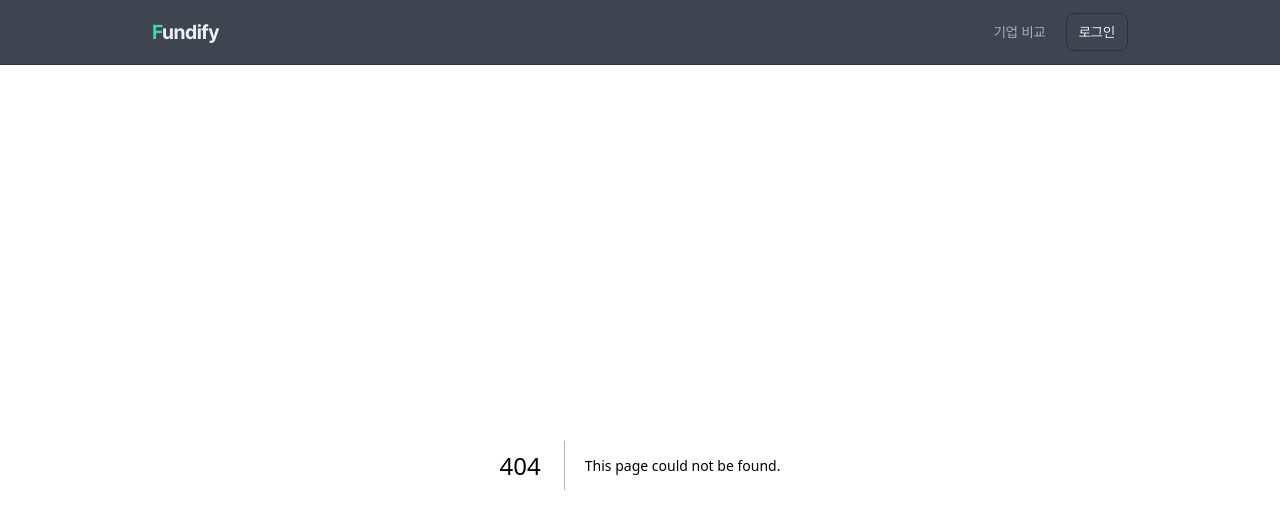
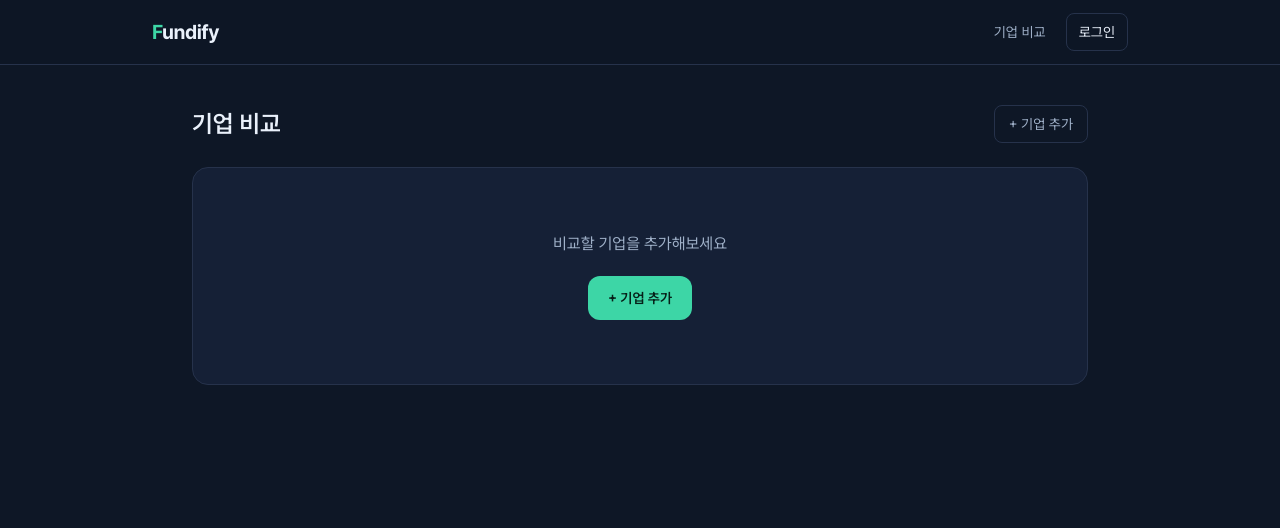
Before and after one commit to fundify-project/fundify, a Next.js app in the folder frontend/: page /compare in a window 1280 px wide. Before the commit this address had no page. Shown: the top 528 px of the page. Built offline with nearby package versions, Linux system fonts and the light colour scheme.

Commit message:
Feat: 기업 비교 페이지 구현

```diff
--- /dev/null
+++ b/frontend/app/compare/page.tsx
@@ -0,0 +1,99 @@
+"use client";
+
+import { useEffect, useState } from "react";
+import { useCompareStore } from "@/store/useCompareStore";
+import { getCompanyDetail } from "@/lib/api";
+import CompareTable from "@/components/compare/CompareTable";
+import SearchModal from "@/components/common/SearchModal";
+import type { CompanyDetailResponse } from "@/types/company";
+
+export default function ComparePage() {
+  const stockCodes = useCompareStore((s) => s.stockCodes);
+  const add = useCompareStore((s) => s.add);
+  const remove = useCompareStore((s) => s.remove);
+  const clear = useCompareStore((s) => s.clear);
+
+  const [companies, setCompanies] = useState<CompanyDetailResponse[] | null>(
+    null,
+  );
+  const [modalOpen, setModalOpen] = useState(false);
+
+  useEffect(() => {
+    if (stockCodes.length === 0) return;
+
+    let cancelled = false;
+
+    Promise.all(stockCodes.map((code) => getCompanyDetail(code)))
+      .then((results) => {
+        if (!cancelled) setCompanies(results);
+      })
+      .catch((err) => console.error("비교 데이터 조회 실패:", err));
+
+    return () => {
+      cancelled = true;
+    };
+  }, [stockCodes]);
+
+  const isEmpty = stockCodes.length === 0;
+  const isLoading = !isEmpty && companies === null;
+  const isFull = stockCodes.length >= 3;
+
+  return (
+    <main className="px-6 py-10">
+      <div className="mx-auto max-w-4xl">
+        <div className="mb-6 flex items-center gap-3">
+          <h1 className="text-2xl font-semibold text-fg">기업 비교</h1>
+
+          <button
+            onClick={() => setModalOpen(true)}
+            disabled={isFull}
+            className={`ml-auto rounded-lg border px-3.5 py-2 text-sm transition ${
+              isFull
+                ? "cursor-not-allowed border-line text-fg-3 opacity-50"
+                : "border-line text-fg-2 hover:border-mint-dim hover:text-fg"
+            }`}
+          >
+            {isFull ? "최대 3개" : "+ 기업 추가"}
+          </button>
+
+          {!isEmpty && (
+            <button
+              onClick={clear}
+              className="text-sm text-fg-3 transition hover:text-fg-2"
+            >
+              전체 삭제
+            </button>
+          )}
+        </div>
+
+        {isEmpty ? (
+          <div className="rounded-2xl border border-line bg-ink-2 px-6 py-16 text-center">
+            <p className="text-fg-2">비교할 기업을 추가해보세요</p>
+            <button
+              onClick={() => setModalOpen(true)}
+              className="mt-5 rounded-xl bg-mint px-5 py-3 text-sm font-semibold text-[#062018] transition hover:bg-[#4ee0b2]"
+            >
+              + 기업 추가
+            </button>
+          </div>
+        ) : isLoading ? (
+          <div className="rounded-2xl border border-line bg-ink-2 px-6 py-16 text-center text-sm text-fg-3">
+            불러오는 중...
+          </div>
+        ) : (
+          <>
+            <CompareTable companies={companies ?? []} onRemove={remove} />
+            <p className="mt-4 text-center text-xs text-fg-3">
+              <span className="inline-block h-2 w-2 rounded-full bg-mint"></span>{" "}
+              = 항목별 우위 기업
+            </p>
+          </>
+        )}
+      </div>
+
+      {modalOpen && (
+        <SearchModal onClose={() => setModalOpen(false)} onSelect={add} />
+      )}
+    </main>
+  );
+}
```
